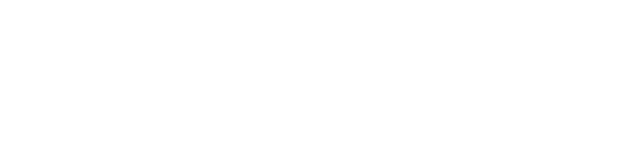
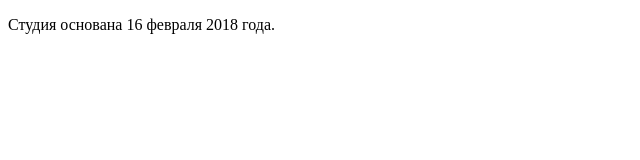
Before and after one commit to 1371/site.github.io, a plain HTML site: page index.html in a window 1280 px wide. Shown: the whole page, without its empty margins (0-640 px from the left). Drawn offline with Linux system fonts and the light colour scheme.

Commit message:
Update index.html

```diff
--- a/index.html
+++ b/index.html
@@ -7,5 +7,6 @@
   <link rel="canonical" href="http://dubkov.org/">
 </head>
 <body>
+  <p>Студия основана 16 февраля 2018 года.</p>
 </body>
 </html>
```
